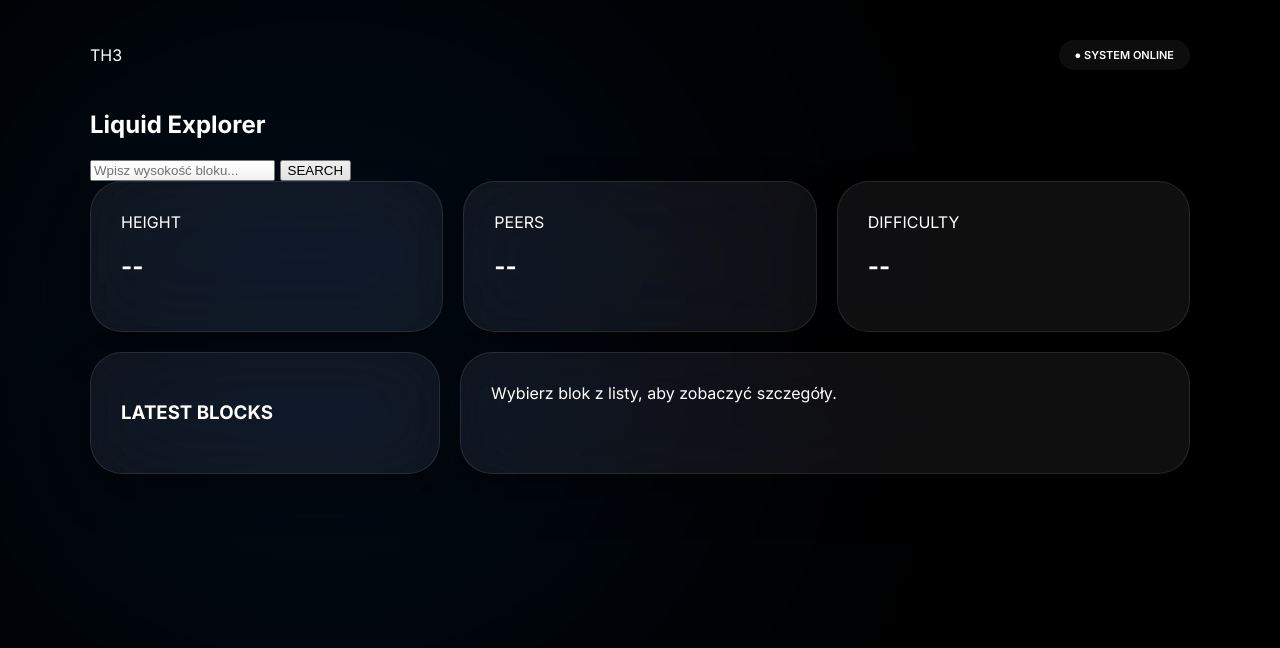
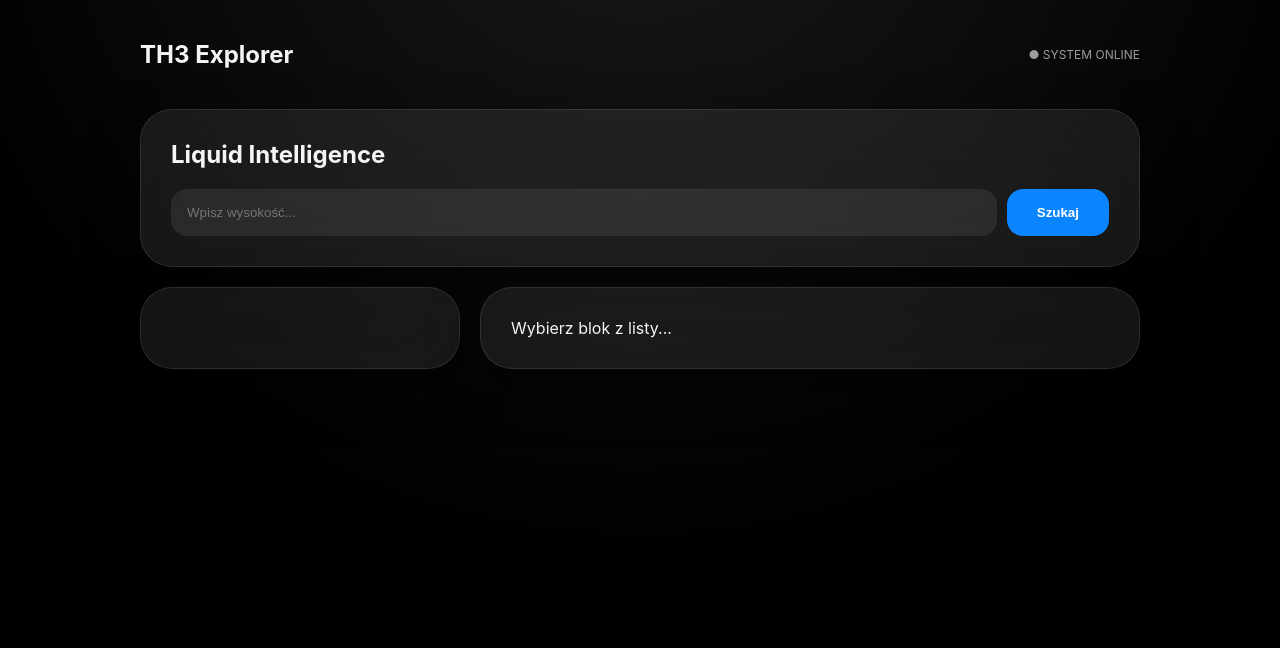
Before and after one commit to mathyias/TH3ExplorerPage, a website: page index.html in a window 1280 px wide. Drawn offline with Linux system fonts and the light colour scheme; no server answers.

Commit message:
liquid v2

```diff
--- a/app.js
+++ b/app.js
@@ -1,22 +1,14 @@
 const API = "https://api.th3chain.cloud";
-
-async function loadNetwork() {
-    const res = await fetch(`${API}/api/network`);
-    const data = await res.json();
-    document.getElementById("height").textContent = data.height;
-    document.getElementById("peers").textContent = data.peers;
-    document.getElementById("difficulty").textContent = Number(data.difficulty).toExponential(2);
-}
 
 async function loadBlocks() {
     const res = await fetch(`${API}/api/latest-blocks`);
     const blocks = await res.json();
     const container = document.getElementById("blocksContainer");
-    container.innerHTML = "";
+    container.innerHTML = "<h3>LATEST</h3>";
     blocks.forEach(b => {
         const div = document.createElement("div");
         div.className = "block-card";
-        div.innerHTML = `<strong>#${b.height}</strong><br><small style="color:var(--muted)">${b.hash.substring(0,16)}...</small>`;
+        div.innerHTML = `<strong>#${b.height}</strong><br><small style="opacity:0.6">${b.hash.substring(0,12)}...</small>`;
         div.onclick = () => loadBlock(b.height);
         container.appendChild(div);
     });
@@ -26,17 +18,12 @@ async function loadBlock(h) {
     const res = await fetch(`${API}/api/block-height/${h}`);
     const b = await res.json();
     document.getElementById("blockDetails").innerHTML = `
-        <h3 style="margin-bottom:20px;">Block #${b.height}</h3>
-        <div class="details-grid">
-            <div class="detail-item"><span>HASH</span><p>${b.hash.substring(0,12)}...</p></div>
-            <div class="detail-item"><span>TXS</span><p>${b.tx.length}</p></div>
-            <div class="detail-item"><span>SIZE</span><p>${b.size} B</p></div>
-            <div class="detail-item"><span>DIFFICULTY</span><p>${Number(b.difficulty).toExponential(2)}</p></div>
-        </div>
+        <h2 style="margin-top:0;">Block #${b.height}</h2>
+        <p><strong>Hash:</strong> ${b.hash}</p>
+        <p><strong>Txs:</strong> ${b.tx.length}</p>
+        <p><strong>Time:</strong> ${new Date(b.time * 1000).toLocaleString()}</p>
     `;
 }
 
 document.getElementById("searchBtn").onclick = () => loadBlock(document.getElementById("searchInput").value);
-loadNetwork();
 loadBlocks();
-setInterval(loadBlocks, 10000);
--- a/index.html
+++ b/index.html
@@ -2,44 +2,29 @@
 <html lang="pl">
 <head>
     <meta charset="UTF-8">
-    <meta name="viewport" content="width=device-width, initial-scale=1.0">
-    <title>TH3 | Liquid Explorer</title>
+    <title>TH3 | Liquid System</title>
     <link rel="stylesheet" href="style.css">
 </head>
 <body>
-    <div class="orb"></div>
-
+<main>
     <header>
-        <div class="logo">TH3</div>
-        <div class="status-pill">● SYSTEM ONLINE</div>
+        <div style="font-weight:700; font-size:24px;">TH3 Explorer</div>
+        <div style="font-size:12px; color:rgba(255,255,255,0.6);">● SYSTEM ONLINE</div>
     </header>
 
-    <main>
-        <section class="hero">
-            <h1>Liquid Explorer</h1>
-            <div class="search-box">
-                <input id="searchInput" type="text" placeholder="Wpisz wysokość bloku...">
-                <button id="searchBtn">SEARCH</button>
-            </div>
-        </section>
+    <section class="glass" style="margin-bottom:20px;">
+        <h1 style="margin:0 0 20px 0;">Liquid Intelligence</h1>
+        <div style="display:flex; gap:10px;">
+            <input id="searchInput" placeholder="Wpisz wysokość...">
+            <button id="searchBtn">Szukaj</button>
+        </div>
+    </section>
 
-        <section class="stats-grid">
-            <div class="glass-card"><span>HEIGHT</span><h2 id="height">--</h2></div>
-            <div class="glass-card"><span>PEERS</span><h2 id="peers">--</h2></div>
-            <div class="glass-card"><span>DIFFICULTY</span><h2 id="difficulty">--</h2></div>
-        </section>
-
-        <section class="content-grid">
-            <div class="glass-panel">
-                <h3>LATEST BLOCKS</h3>
-                <div id="blocksContainer"></div>
-            </div>
-            <div class="glass-panel" id="blockDetails">
-                <div class="empty-state">Wybierz blok z listy, aby zobaczyć szczegóły.</div>
-            </div>
-        </section>
-    </main>
-
-    <script src="app.js"></script>
+    <div class="grid-layout">
+        <div class="glass" id="blocksContainer" style="overflow-y:auto; max-height:60vh;"></div>
+        <div class="glass" id="blockDetails">Wybierz blok z listy...</div>
+    </div>
+</main>
+<script src="app.js"></script>
 </body>
 </html>
--- a/style.css
+++ b/style.css
@@ -1,41 +1,47 @@
-@import url('https://fonts.googleapis.com/css2?family=Inter:wght@300;400;600;700&display=swap');
+@import url('https://fonts.googleapis.com/css2?family=Inter:wght@300;400;600&display=swap');
 
 :root {
-    --bg: #000;
-    --glass: rgba(255, 255, 255, 0.06);
-    --border: 1px solid rgba(255, 255, 255, 0.1);
-    --accent: #0a84ff;
-    --text: #fff;
-    --muted: #98989d;
+    --bg-color: #000000;
+    --glass: rgba(255, 255, 255, 0.08);
+    --accent: #0A84FF;
 }
 
-body { background: var(--bg); color: var(--text); font-family: 'Inter', sans-serif; margin: 0; padding: 40px 20px; }
-main, header { max-width: 1100px; margin: 0 auto; }
+body {
+    background-color: var(--bg-color);
+    /* Płynne tło w stylu iOS */
+    background: radial-gradient(circle at 50% -20%, #1a1a1a 0%, #000 60%);
+    color: #F5F5F7;
+    font-family: -apple-system, BlinkMacSystemFont, "Inter", sans-serif;
+    margin: 0;
+    padding: 40px 20px;
+    min-height: 100vh;
+}
 
-/* Liquid Glass Elements */
-.glass-card, .glass-panel {
+main { max-width: 1000px; margin: 0 auto; }
+
+/* Apple Glass Style */
+.glass {
     background: var(--glass);
-    backdrop-filter: blur(40px) saturate(180%);
-    border: var(--border);
+    backdrop-filter: blur(40px) saturate(200%);
+    -webkit-backdrop-filter: blur(40px) saturate(200%);
+    border: 1px solid rgba(255, 255, 255, 0.1);
     border-radius: 32px;
     padding: 30px;
-    box-shadow: 0 20px 40px rgba(0,0,0,0.4);
+    box-shadow: 0 20px 50px rgba(0,0,0,0.5);
 }
 
 header { display: flex; justify-content: space-between; align-items: center; margin-bottom: 40px; }
-.status-pill { background: rgba(255,255,255,0.05); padding: 8px 16px; border-radius: 20px; font-size: 11px; font-weight: 600; }
 
-.stats-grid { display: grid; grid-template-columns: repeat(3, 1fr); gap: 20px; margin-bottom: 20px; }
-.content-grid { display: grid; grid-template-columns: 350px 1fr; gap: 20px; }
-
-/* Blocks */
-.block-card { background: rgba(255,255,255,0.04); padding: 20px; border-radius: 20px; margin-bottom: 12px; cursor: pointer; transition: 0.3s; }
+/* Karty */
+.grid-layout { display: grid; grid-template-columns: 320px 1fr; gap: 20px; }
+.block-card {
+    background: rgba(255,255,255,0.05);
+    padding: 16px;
+    border-radius: 20px;
+    margin-bottom: 10px;
+    transition: 0.3s;
+}
 .block-card:hover { background: rgba(255,255,255,0.1); }
 
-/* Details Grid */
-.details-grid { display: grid; grid-template-columns: 1fr 1fr; gap: 15px; }
-.detail-item { background: rgba(255,255,255,0.03); padding: 15px; border-radius: 16px; border: var(--border); }
-.detail-item span { font-size: 10px; color: var(--muted); display: block; margin-bottom: 5px; }
-.detail-item p { font-size: 14px; font-weight: 600; margin: 0; }
-
-.orb { position: fixed; width: 600px; height: 600px; background: var(--accent); filter: blur(200px); opacity: 0.15; z-index: -1; border-radius: 50%; pointer-events: none; }
+input { background: rgba(255,255,255,0.08); border: none; border-radius: 16px; padding: 16px; color: white; width: 100%; }
+button { background: var(--accent); border: none; border-radius: 16px; padding: 16px 30px; color: white; font-weight: 600; cursor: pointer; }
```
